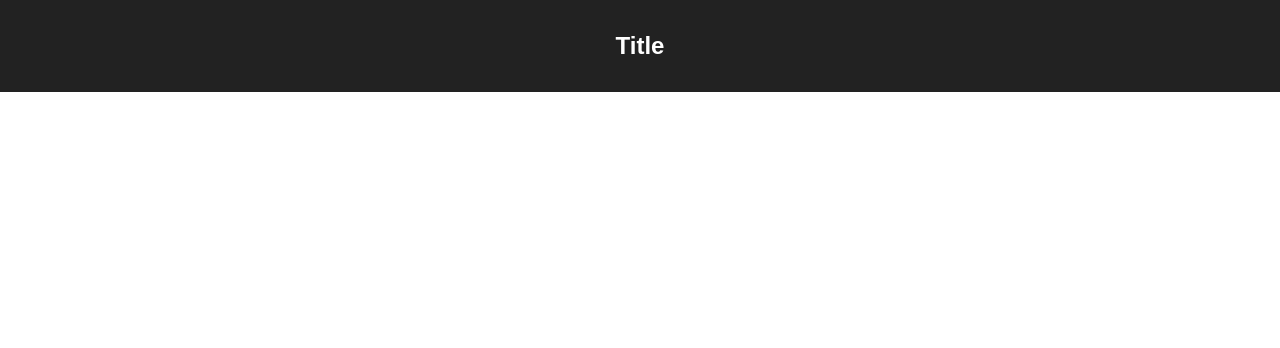
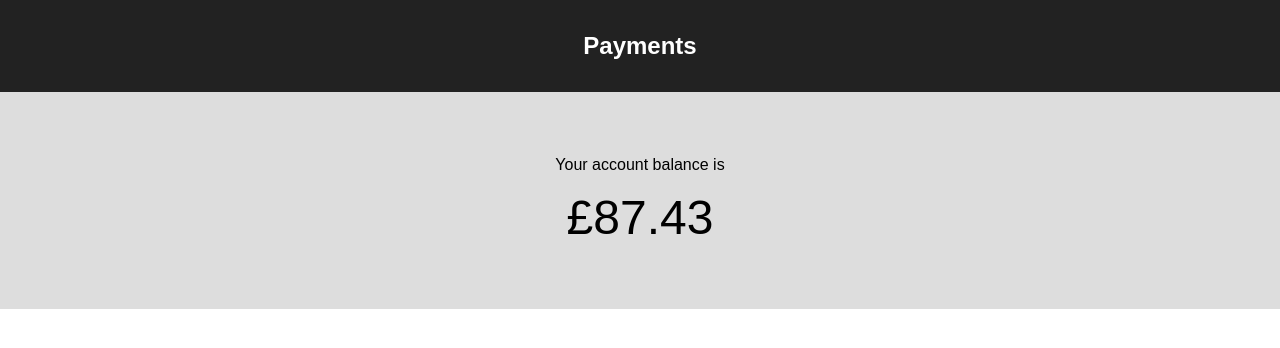
Before and after one commit to CodeYourFuture/CYF-Group-Projects, a React (Create React App) app: page / in a window 1280 px wide. Shown: the top 348 px of the page. Built offline with nearby package versions, Linux system fonts and the light colour scheme.

Commit message:
Add account balance

```diff
--- a/src/App.js
+++ b/src/App.js
@@ -1,4 +1,5 @@
 import React, { Component } from 'react';
+import Balance from './components/Balance.js';
 import './App.css';
 
 class App extends Component {
@@ -13,8 +14,9 @@ class App extends Component {
     return (
       <div className="App">
         <header className="App-header">
-          <h1 className="App-title">Title</h1>
+          <h1 className="App-title">Payments</h1>
         </header>
+        <Balance total={this.state.balance} />
       </div>
     );
   }
--- /dev/null
+++ b/src/components/Balance.css
@@ -0,0 +1,14 @@
+.Balance {
+	margin: 0 auto;
+	padding: 4rem 0 3rem;
+	font-size: 1rem;
+	font-weight: normal;
+	background:#ddd;
+}
+
+.Balance-total {
+	display: block;
+	margin: 1rem auto;
+	font-size: 3rem;
+	font-weight: 300;
+}
--- /dev/null
+++ b/src/components/Balance.js
@@ -0,0 +1,13 @@
+import React from 'react';
+import './Balance.css';
+
+function Balance(props) {
+	return (
+		<h2 className="Balance">
+			Your account balance is
+			<span className="Balance-total">£{props.total}</span>
+		</h2>
+	)
+}
+
+export default Balance;
```
